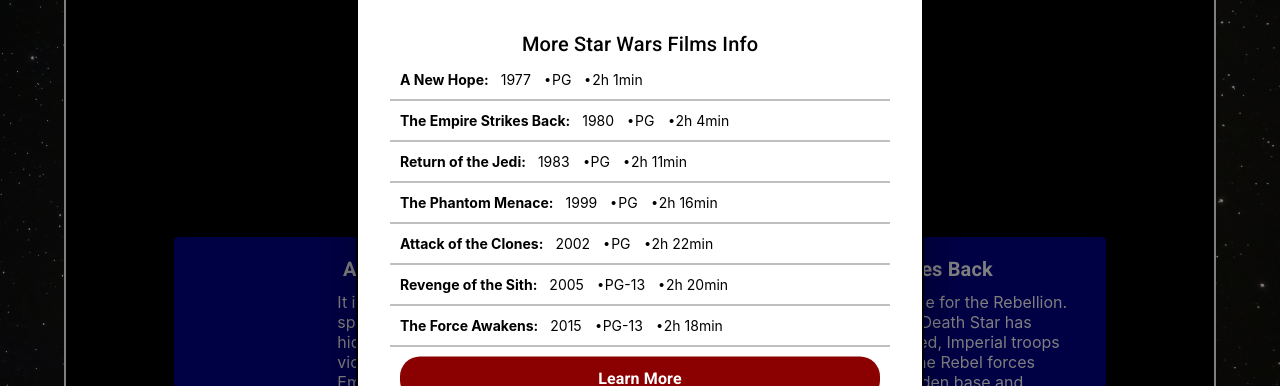
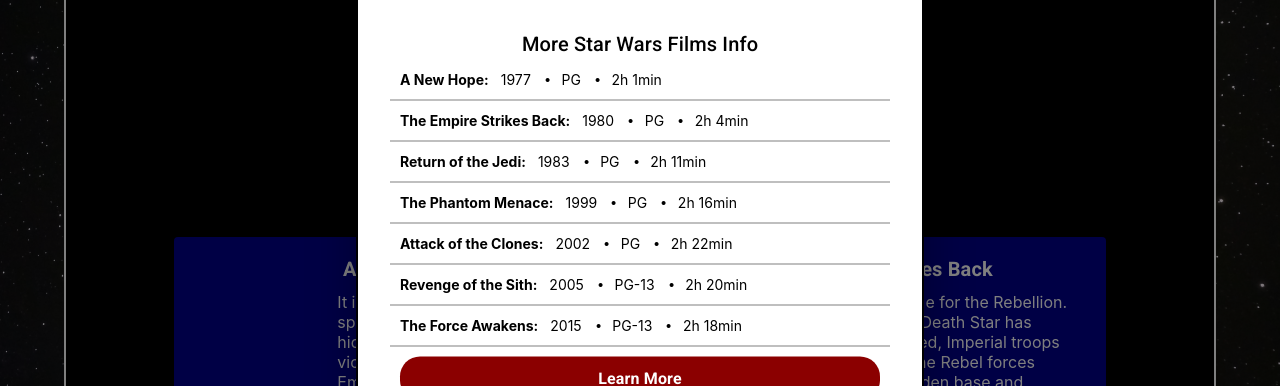
Before and after one commit to maggiemcc/Initial-React-App-Pt-2, a React (Create React App) app: page / in a window 1280 px wide. Both pictures are taken after a click on the button 287 px from the left and 691 px from the top of the page. Shown: the part 181-567 px from the top of the page. Built offline with nearby package versions, Linux system fonts and the light colour scheme; grey boxes are pictures that could not be loaded.

Commit message:
added padding to bullets

```diff
--- a/src/components/FilmContainer.js
+++ b/src/components/FilmContainer.js
@@ -134,9 +134,9 @@
                   <div>
                     <h4 style={filmInfoStyle}>{film.title}:</h4>
                     <p style={filmInfoStyle}>{film.release_date}</p>
-                    {bull}
+                    <div style={{display: "inline", paddingRight: "2%"}}>{bull}</div>
                     <p style={filmInfoStyle}>{film.rated}</p>
-                    {bull}
+                    <div style={{display: "inline", paddingRight: "2%"}}>{bull}</div>
                     <p style={filmInfoStyle}>{film.run_time}</p>
 
                   </div>
```
